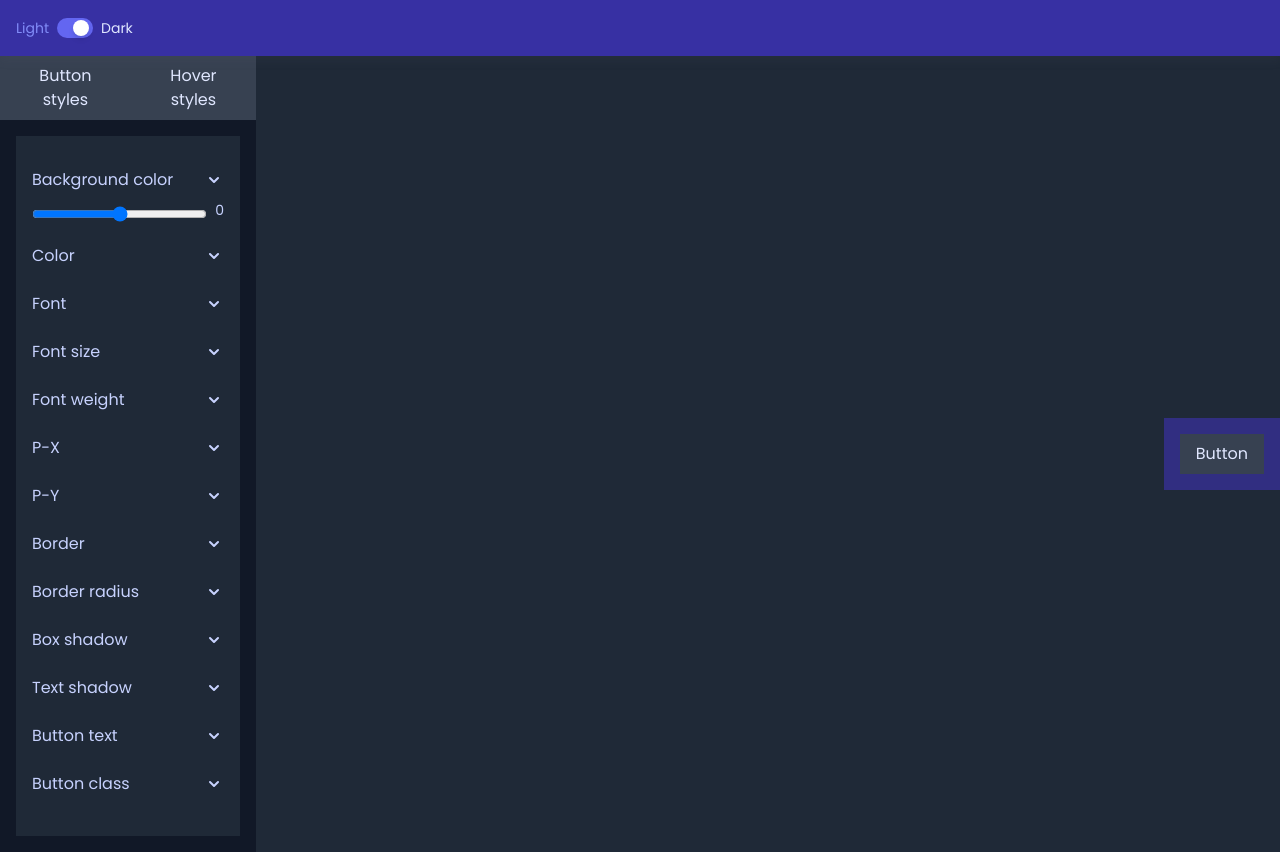
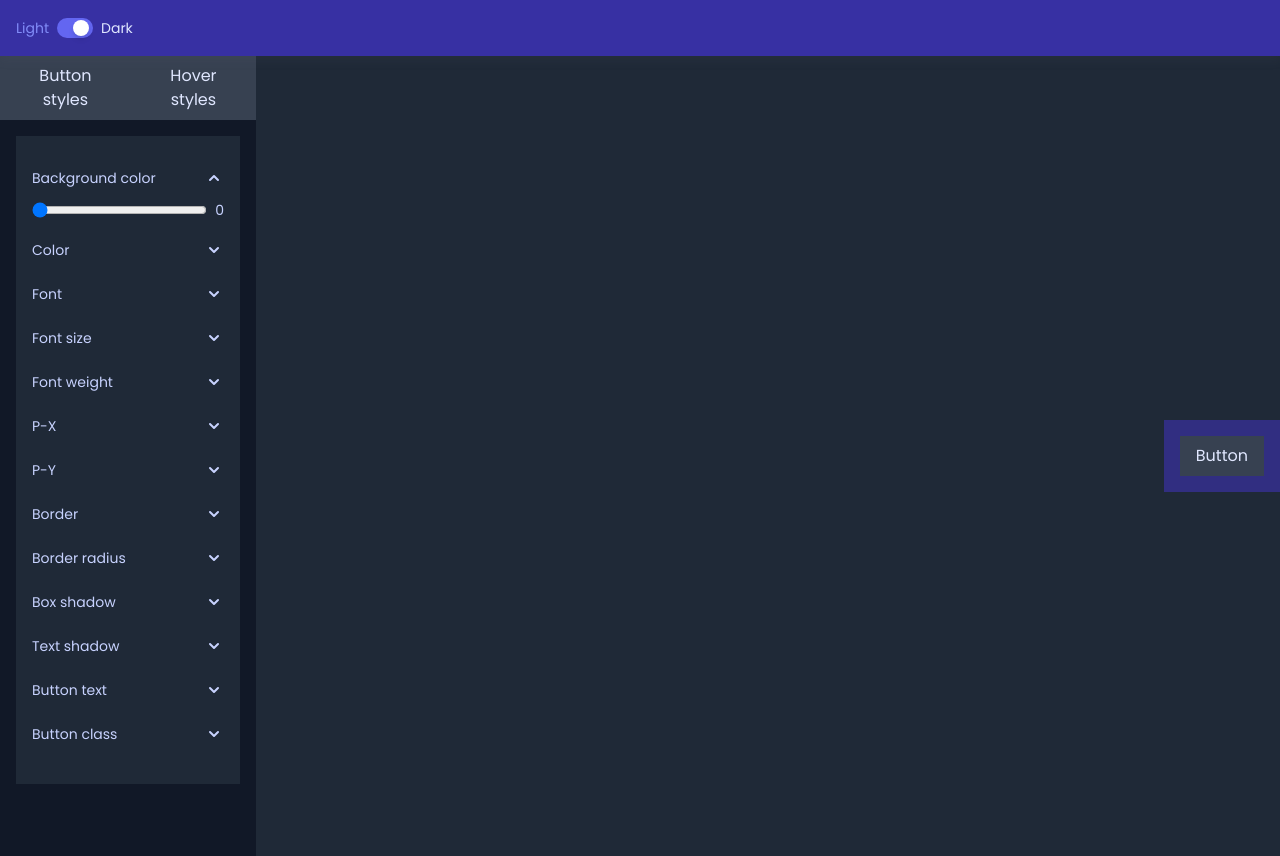
Before and after one commit to donkageorgieva/Style-A-Button, a React (Create React App) app: page / in a window 1280 px wide. Both pictures are taken after a click on the button 214 px from the left and 180 px from the top of the page. Built offline with nearby package versions, Linux system fonts and the light colour scheme.

Commit message:
fix: user experience

```diff
--- a/src/components/Layout/Controlls/Control/Control.js
+++ b/src/components/Layout/Controlls/Control/Control.js
@@ -1,7 +1,23 @@
 import Slider from "../../../UI/Range-Slider/Range-Slider";
 import React, { useState } from "react";
+import { useDispatch, useSelector } from "react-redux";
+import { buttonStyleActions } from "../../../../store/button-styles";
 const Control = (props) => {
-  const [value, setValue] = useState(0);
+  const dispatch = useDispatch();
+  const currControl = useSelector((state) =>
+    state.reducer.options.find(
+      (option) => option.name.trim() === props.setting.trim()
+    )
+  );
+  const addStyle = (value) => {
+    dispatch(
+      buttonStyleActions.changeStyle({
+        name: props.setting,
+        value,
+      })
+    );
+    console.log(currControl.value);
+  };
   const [toggle, setToggle] = useState(false);
   const toggleControlHandler = () => {
     const newToggleState = !toggle;
@@ -10,15 +26,14 @@ const Control = (props) => {
   return (
     <div className="my-4">
       <div className="flex items-center justify-between">
-        <h5 className=" text-l text-gray-800 dark:text-indigo-200">
+        <h5 className=" text-sm text-gray-800 dark:text-indigo-200 transition duration-400">
           {props.setting}
         </h5>
         <button className="cursor-pointer" onClick={toggleControlHandler}>
           <svg
             xmlns="http://www.w3.org/2000/svg"
-            className={[
-              `h-5 w-5   text-gray-800 dark:text-indigo-200 transition duration-400 rotate-180`,
-            ].join(" ")}
+            className="h-5 w-5   text-gray-800 dark:text-indigo-200 transition duration-400"
+            transform={toggle ? "rotate(-180)" : ""}
             viewBox="0 0 20 20"
             fill="currentColor"
           >
@@ -38,11 +53,10 @@ const Control = (props) => {
             : "w-o h-0 opacity-0 transition duration-400 ease-in-out "
         }
         min={0}
-        max={100}
-        value={value}
+        max={50}
         label="padding"
-        changeValue={(e) => {
-          setValue(e.target.value);
+        changeValue={(value) => {
+          addStyle(value);
         }}
       />
     </div>
--- a/src/components/Layout/Controlls/Controlls-Group.js
+++ b/src/components/Layout/Controlls/Controlls-Group.js
@@ -4,7 +4,6 @@ import Button from "../../UI/Button/Button";
 import Control from "./Control/Control";
 import { useSelector } from "react-redux";
 const Controlls = () => {
-  console.log(useSelector((state) => state.reducer.options));
   const controlOptions = useSelector((state) => state.reducer.options);
   const controlElements = controlOptions.map((option) => {
     return <Control setting={option.name} />;
@@ -16,7 +15,7 @@ const Controlls = () => {
     mainButtonRef.current.focus();
   }, [mainButtonRef]);
   return (
-    <div className=" w-1/5 bg-gray-100 dark:bg-gray-900 ">
+    <div className=" w-1/5 bg-gray-100 dark:bg-gray-900 min-h-screen ">
       <div className="flex w-100">
         <Button
           otherClasses="flex-grow"
--- a/src/components/Layout/Layout.js
+++ b/src/components/Layout/Layout.js
@@ -6,7 +6,7 @@ const Layout = (props) => {
   return (
     <React.Fragment>
       <Header toggleMode={props.toggleMode} dark={props.dark} />
-      <main className=" justify-between flex dark:bg-gray-800 bg-gray-50 w-full   transition duration-400 items-center">
+      <main className=" justify-between flex dark:bg-gray-800 bg-gray-50 w-full  overflow-hidden min-h-screen transition duration-400 items-center">
         <Controlls />
         <PreviewWindow />
       </main>
--- a/src/components/UI/Range-Slider/Range-Slider.js
+++ b/src/components/UI/Range-Slider/Range-Slider.js
@@ -1,13 +1,24 @@
 import React from "react";
+import { useState, useRef } from "react";
 const Slider = (props) => {
+  const [currValue, setValue] = useState(0);
+
   return (
     <React.Fragment>
-      <div className={[`flex space-x-2 my-2 ${props.classes}`].join(" ")}>
+      <div
+        className={[`flex items-center space-x-2 my-2 ${props.classes}`].join(
+          " "
+        )}
+      >
         <input
           type="range"
           min={props.min}
           max={props.max}
-          onChange={props.changeValue}
+          value={currValue}
+          onChange={(e) => {
+            props.changeValue(e.target.value);
+            setValue(e.target.value);
+          }}
           step="1"
           id="slider"
           className="w-full h-7 "
@@ -15,7 +26,7 @@ const Slider = (props) => {
         />
         <span className="text-gray-800 dark:text-indigo-200 text-sm ">
           {" "}
-          {props.value}{" "}
+          {currValue}{" "}
         </span>
       </div>
     </React.Fragment>
--- a/src/store/button-styles.js
+++ b/src/store/button-styles.js
@@ -41,4 +41,5 @@ const store = configureStore({
   reducer: buttonStyleSlice,
 });
 
+export const buttonStyleActions = buttonStyleSlice.actions;
 export default store;
```
